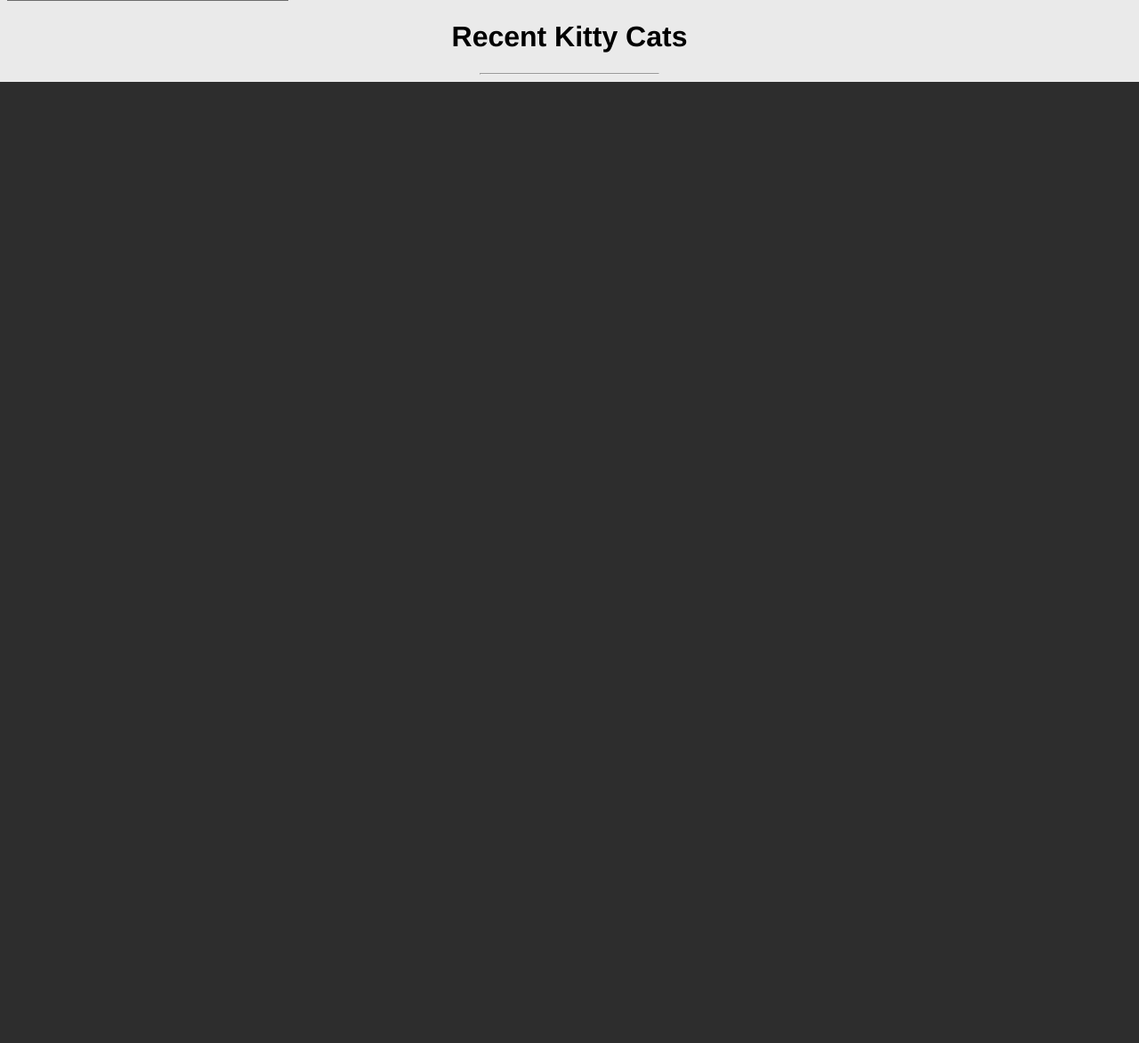
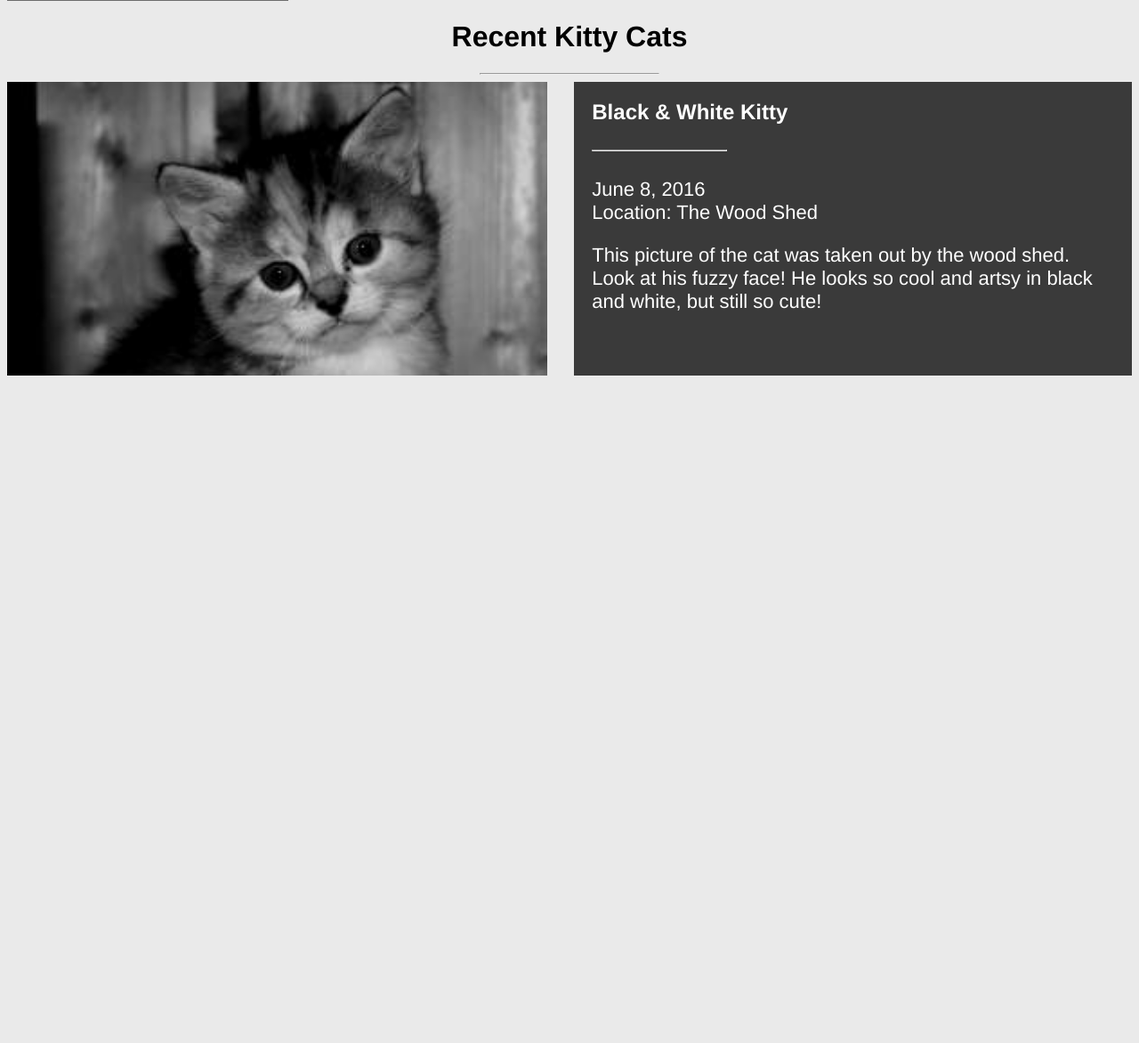
Before and after one commit to festuskiambi/kitty-kats, a PHP site: page / in a window 1280 px wide. Shown: the part 808-1980 px from the top of the page at 89% size. Before the commit the page ends 900 px from the top, so only its background shows below. Run offline with PHP 8.4, Linux system fonts and the light colour scheme; some web fonts are replaced.

Commit message:
black and white kitty

```diff
--- a/css/style.css
+++ b/css/style.css
@@ -108,10 +108,37 @@ body{
    text-align: center
 
 }
-.recent_kitty_cats hr{
+#recent_header hr{
    width: 200px;
 }
 #cat_row{
     width: 100%;
-    height: 300px:
+    height: 330px;
+    margin-bottom: 30px;
 }
+#blackenwhite_img{
+    width: 48%;
+    float: left;
+    height: inherit;
+    background-image: url('../images/item-cat.jpeg');
+    background-size: cover;
+}
+#cat_txt{
+    width: 48%;
+    float: right;
+    height: inherit;
+    background:#3A3A3A;
+    padding-left: 20px;
+    color: #FFFFFF;
+
+
+
+}
+#cat_txt p{
+ font-size: 22px;
+ margin-right: 35px;
+}
+#cat_txt hr{
+    width: 150px;
+    float :left;
+}
--- a/index.html
+++ b/index.html
@@ -37,11 +37,29 @@
                     </div>
             </div>
             <div class ="recent_kitty_cats">
+                <div id="recent_header">
                 <h1>Recent Kitty Cats</h1>
                 <hr>
+            </div>
                 <div id ="cat_row">
+                    <div id ="blackenwhite_img"></div>
+                    <div id ="cat_txt">
+                        <h2>Black & White Kitty</h2>
+                        <hr>
+                        <br>
+                        <p>
+                            June 8, 2016
+                            <br>
+                            Location: The Wood Shed
+                        </p>
+                        <p>
+                            This picture of the cat was taken out by the wood shed. Look at his fuzzy face! He looks so cool and artsy in black and white, but still so cute!
+                        </p>
+
+                    </div>
                 </div>
                 <div id ="cat_row">
+
                 </div>
                 <div id ="cat_row">
                 </div>
```
